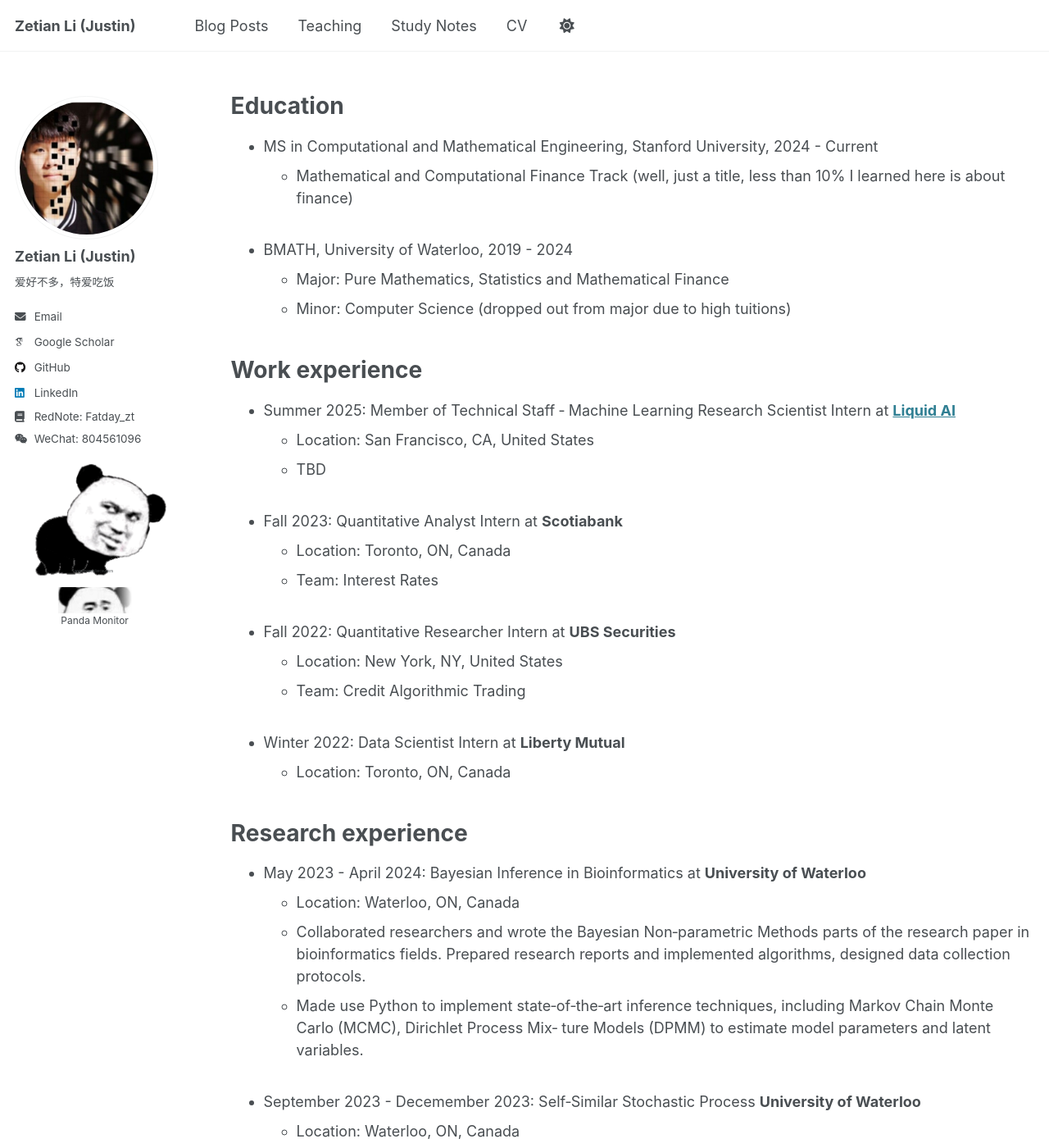
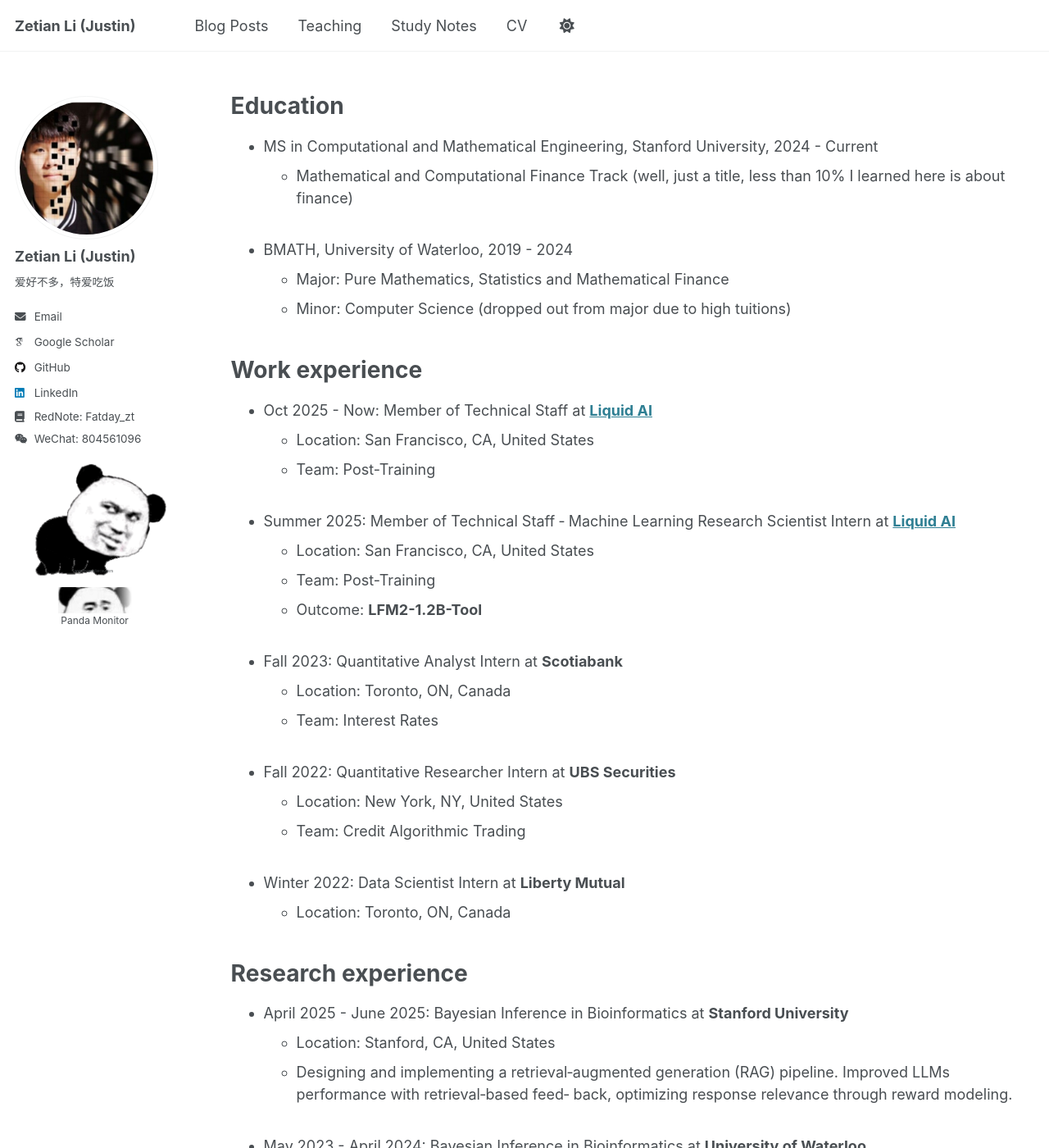
Before and after one commit to fatday/fatday.github.io, a Jekyll site: the page built from _pages/cv.md, in a window 1280 px wide and 1400 px high. Shown: the whole window at 82% size. Built offline with Jekyll 4.4.1, drawn with Linux system fonts in a browser that asks for light colours; some web fonts are replaced.

Commit message:
Update cv.md

```diff
--- a/_pages/cv.md
+++ b/_pages/cv.md
@@ -21,9 +21,14 @@ Education
 
 Work experience
 ======
+* Oct 2025 - Now: Member of Technical Staff at [**Liquid AI**](https://www.liquid.ai/)
+  * Location: San Francisco, CA, United States
+  * Team: Post-Training
+<br><br>
 * Summer 2025: Member of Technical Staff ‑ Machine Learning Research Scientist Intern at [**Liquid AI**](https://www.liquid.ai/)
   * Location: San Francisco, CA, United States
-  * TBD
+  * Team: Post-Training
+  * Outcome: **LFM2-1.2B-Tool**
 <br><br>
 * Fall 2023: Quantitative Analyst Intern at **Scotiabank**
   * Location: Toronto, ON, Canada
@@ -31,7 +36,7 @@ Work experience
 <br><br>
 * Fall 2022: Quantitative Researcher Intern at **UBS Securities**
   * Location: New York, NY, United States
-  * Team: Credit Algorithmic  Trading
+  * Team: Credit Algorithmic Trading
 <br><br>
 * Winter 2022: Data Scientist Intern at **Liberty Mutual**
   * Location: Toronto, ON, Canada
@@ -39,6 +44,11 @@ Work experience
 
 Research experience
 ======
+* April 2025 - June 2025: Bayesian Inference in Bioinformatics at **Stanford University**
+  * Location: Stanford, CA, United States
+  * Designing and implementing a retrieval‑augmented generation (RAG) pipeline. Improved LLMs performance with retrieval‑based feed‑
+back, optimizing response relevance through reward modeling.
+<br><br>
 * May 2023 - April 2024: Bayesian Inference in Bioinformatics at **University of Waterloo**
   * Location: Waterloo, ON, Canada
   * Collaborated researchers and wrote the Bayesian Non‑parametric Methods parts of the research paper in bioinformatics fields. Prepared
```
